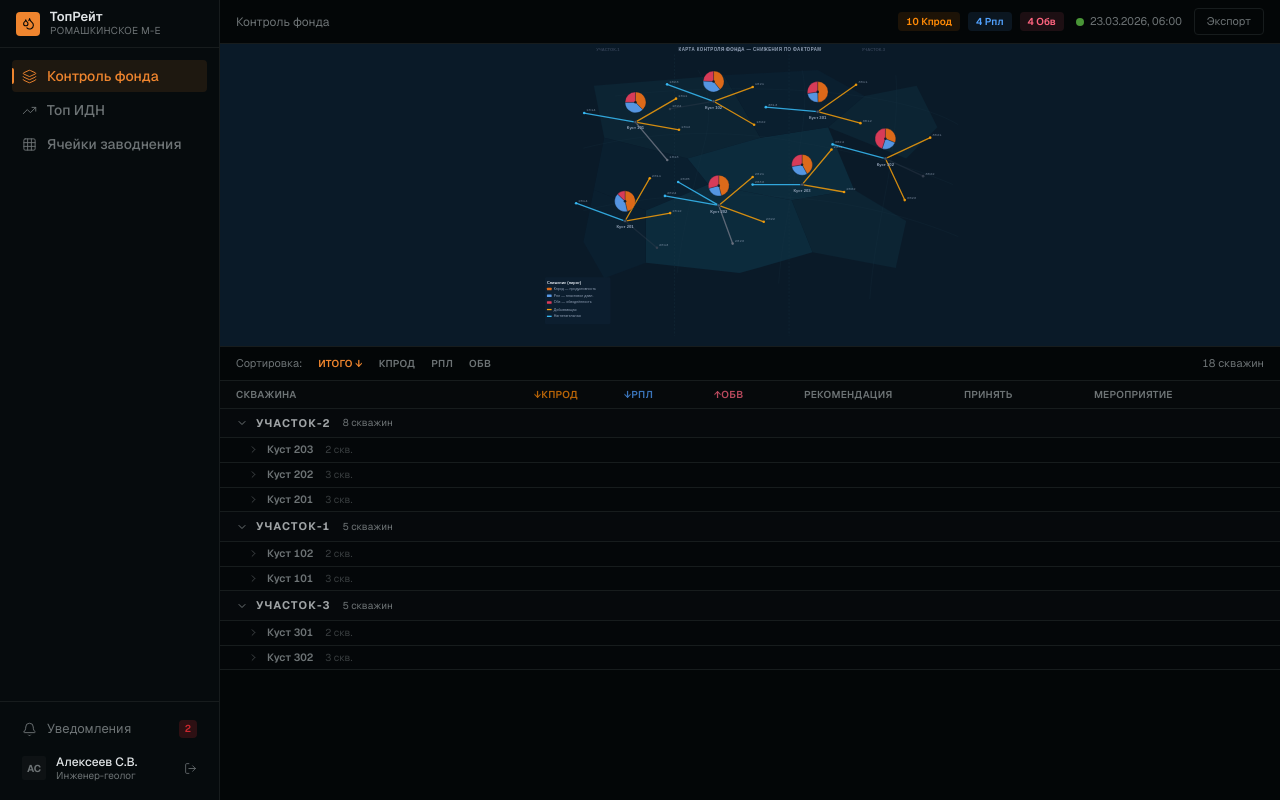
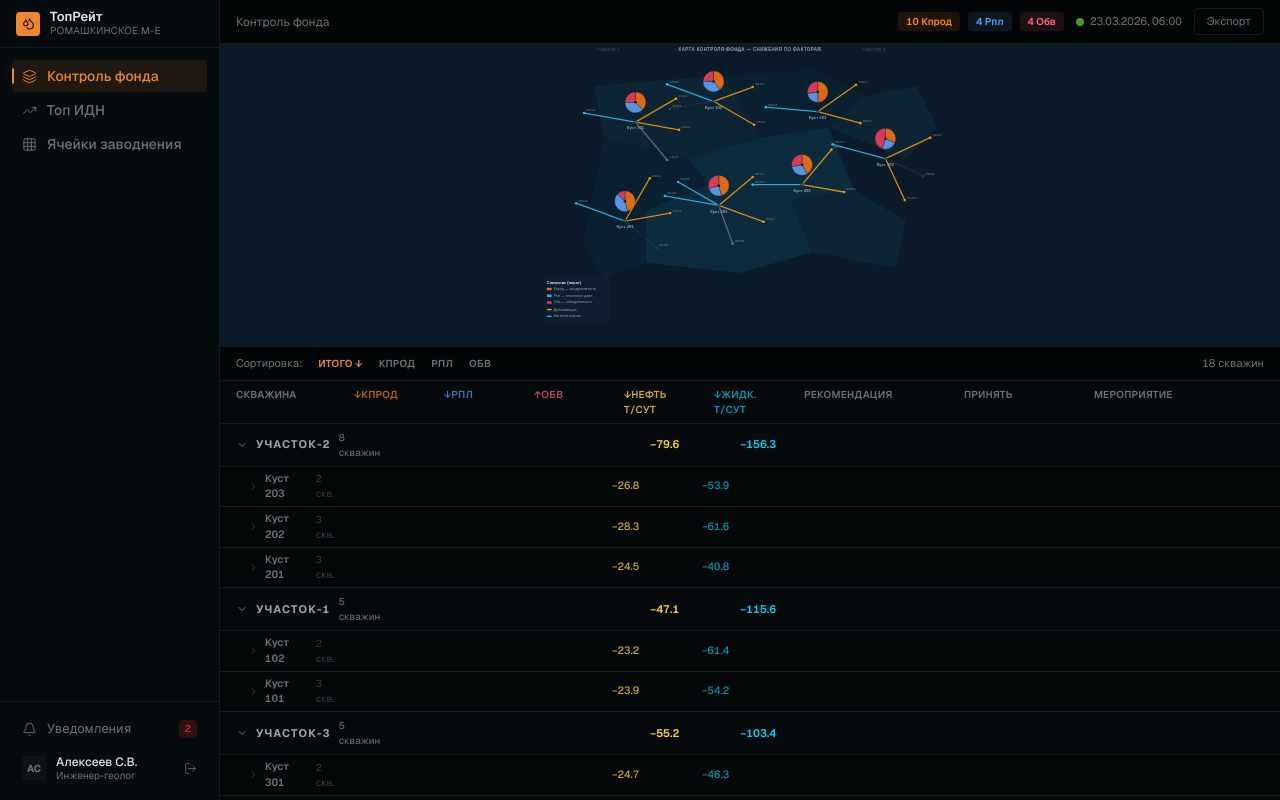
Before and after one commit to Burdakov/v0-oil-and-gas-system, a Next.js app: page /well-control in a window 1280 px wide. Built offline with nearby package versions, Linux system fonts and the light colour scheme.

Commit message:
feat: add absolute decline fields and table columns
Add 'oilDecline' and 'liquidDecline' fields; update table with sum rows for declines.

```diff
--- a/components/app-sidebar.tsx
+++ b/components/app-sidebar.tsx
@@ -142,8 +142,8 @@ export function AppSidebar() {
             АС
           </div>
           <div className="min-w-0 flex-1">
-            <p className="truncate text-[12px] font-medium text-foreground leading-tight">Алексеев С.В.</p>
-            <p className="truncate text-[10px] text-muted-foreground leading-tight">Инженер-геолог</p>
+            <p className="truncate text-[12px] font-medium text-foreground leading-tight">{"\u0410\u043b\u0435\u043a\u0441\u0435\u0435\u0432 \u0421.\u0412."}</p>
+            <p className="truncate text-[10px] text-muted-foreground leading-tight">{"\u0418\u043d\u0436\u0435\u043d\u0435\u0440-\u0433\u0435\u043e\u043b\u043e\u0433"}</p>
           </div>
           <button className="text-muted-foreground hover:text-foreground transition-colors" aria-label="Выйти">
             <LogOut size={13} strokeWidth={1.5} />
--- a/components/well-control/control-table.tsx
+++ b/components/well-control/control-table.tsx
@@ -159,11 +159,13 @@ export function WellControlTable({
 
       {/* Column header */}
       <div className="grid gap-0 border-b border-border bg-muted/30 px-4 py-1.5 shrink-0"
-        style={{ gridTemplateColumns: "1fr 90px 90px 90px 160px 130px 170px" }}>
+        style={{ gridTemplateColumns: "1fr 90px 90px 90px 90px 90px 160px 130px 170px" }}>
         <span className="text-[10px] font-semibold uppercase tracking-wide text-muted-foreground">Скважина</span>
         <span className="text-[10px] font-semibold uppercase tracking-wide text-orange-400/70">↓Кпрод</span>
         <span className="text-[10px] font-semibold uppercase tracking-wide text-blue-400/70">↓Рпл</span>
         <span className="text-[10px] font-semibold uppercase tracking-wide text-rose-400/70">↑Обв</span>
+        <span className="text-[10px] font-semibold uppercase tracking-wide text-amber-300/80">↓Нефть<br/>т/сут</span>
+        <span className="text-[10px] font-semibold uppercase tracking-wide text-cyan-400/70">↓Жидк.<br/>т/сут</span>
         <span className="text-[10px] font-semibold uppercase tracking-wide text-muted-foreground">Рекомендация</span>
         <span className="text-[10px] font-semibold uppercase tracking-wide text-muted-foreground">Принять</span>
         <span className="text-[10px] font-semibold uppercase tracking-wide text-muted-foreground">Мероприятие</span>
@@ -173,33 +175,66 @@ export function WellControlTable({
       <div className="flex-1 overflow-y-auto">
         {grouped.map((area) => (
           <div key={area.areaId}>
-            {/* Area row */}
+            {/* Area row with subtotals */}
+            {(() => {
+              const areaWells = area.clusters.flatMap((c) => c.wells)
+              const areaOil = areaWells.reduce((s, w) => s + w.oilDecline, 0)
+              const areaLiq = areaWells.reduce((s, w) => s + w.liquidDecline, 0)
+              return (
                 <button
                   onClick={() => toggleArea(area.areaId)}
-              className="flex w-full items-center gap-2 border-b border-border bg-card/60 px-4 py-1.5 text-left hover:bg-accent/40 transition-colors"
+                  className="grid w-full items-center border-b border-border bg-card/60 px-4 py-1.5 text-left hover:bg-accent/40 transition-colors"
+                  style={{ gridTemplateColumns: "1fr 90px 90px 90px 90px 90px 160px 130px 170px" }}
                 >
+                  <div className="flex items-center gap-2">
                     {expandedAreas.has(area.areaId)
                       ? <ChevronDown size={12} className="shrink-0 text-muted-foreground" />
                       : <ChevronRight size={12} className="shrink-0 text-muted-foreground" />}
                     <span className="text-[11px] font-bold uppercase tracking-widest text-foreground/70">{area.areaName}</span>
-              <span className="ml-1 text-[10px] text-muted-foreground">
-                {area.clusters.reduce((s, c) => s + c.wells.length, 0)} скважин
-              </span>
+                    <span className="text-[10px] text-muted-foreground">{areaWells.length} скважин</span>
+                  </div>
+                  <span />
+                  <span />
+                  <span />
+                  <span className="text-[11px] font-semibold text-amber-300 tabular-nums">−{areaOil.toFixed(1)}</span>
+                  <span className="text-[11px] font-semibold text-cyan-400 tabular-nums">−{areaLiq.toFixed(1)}</span>
+                  <span />
+                  <span />
+                  <span />
                 </button>
+              )
+            })()}
 
             {expandedAreas.has(area.areaId) && area.clusters.map((cluster) => (
               <div key={cluster.clusterId}>
-                {/* Cluster row */}
+                {/* Cluster row with subtotals */}
+                {(() => {
+                  const clOil = cluster.wells.reduce((s, w) => s + w.oilDecline, 0)
+                  const clLiq = cluster.wells.reduce((s, w) => s + w.liquidDecline, 0)
+                  return (
                     <button
                       onClick={() => toggleCluster(cluster.clusterId)}
-                  className="flex w-full items-center gap-2 border-b border-border bg-card/30 px-7 py-1 text-left hover:bg-accent/30 transition-colors"
+                      className="grid w-full items-center border-b border-border bg-card/30 px-7 py-1 text-left hover:bg-accent/30 transition-colors"
+                      style={{ gridTemplateColumns: "1fr 90px 90px 90px 90px 90px 160px 130px 170px" }}
                     >
+                      <div className="flex items-center gap-1.5">
                         {expandedClusters.has(cluster.clusterId)
                           ? <ChevronDown size={11} className="shrink-0 text-muted-foreground/60" />
                           : <ChevronRight size={11} className="shrink-0 text-muted-foreground/60" />}
                         <span className="text-[10.5px] font-semibold text-muted-foreground">{cluster.clusterName}</span>
-                  <span className="ml-1 text-[10px] text-muted-foreground/50">{cluster.wells.length} скв.</span>
+                        <span className="text-[10px] text-muted-foreground/50">{cluster.wells.length} скв.</span>
+                      </div>
+                      <span />
+                      <span />
+                      <span />
+                      <span className="text-[10.5px] font-medium text-amber-300/80 tabular-nums">−{clOil.toFixed(1)}</span>
+                      <span className="text-[10.5px] font-medium text-cyan-400/70 tabular-nums">−{clLiq.toFixed(1)}</span>
+                      <span />
+                      <span />
+                      <span />
                     </button>
+                  )
+                })()}
 
                 {expandedClusters.has(cluster.clusterId) && cluster.wells.map((well) => {
                   const rs = rowStates.get(well.wellId) ?? { actionStatus: "pending", gtmOption: null, showGtm: false }
@@ -212,7 +247,7 @@ export function WellControlTable({
                         "grid items-start gap-0 border-b border-border/50 px-11 py-2 transition-colors",
                         isSelected ? "bg-primary/8" : "hover:bg-accent/20",
                       )}
-                      style={{ gridTemplateColumns: "1fr 90px 90px 90px 160px 130px 170px" }}
+                      style={{ gridTemplateColumns: "1fr 90px 90px 90px 90px 90px 160px 130px 170px" }}
                       onClick={() => onWellSelect(isSelected ? null : well.wellId)}
                     >
                       {/* Well name + dominant factor */}
@@ -238,6 +273,16 @@ export function WellControlTable({
                       {/* Обв increase bar */}
                       <div onClick={(e) => e.stopPropagation()}>
                         <Bar value={well.obvDecline} max={18} color="bg-rose-400" />
+                      </div>
+
+                      {/* Oil decline */}
+                      <div className="flex flex-col gap-0.5" onClick={(e) => e.stopPropagation()}>
+                        <span className="text-[11px] font-semibold tabular-nums text-amber-300">−{well.oilDecline.toFixed(1)}</span>
+                      </div>
+
+                      {/* Liquid decline */}
+                      <div className="flex flex-col gap-0.5" onClick={(e) => e.stopPropagation()}>
+                        <span className="text-[11px] font-semibold tabular-nums text-cyan-400">−{well.liquidDecline.toFixed(1)}</span>
                       </div>
 
                       {/* Recommendation text */}
--- a/lib/well-control-data.ts
+++ b/lib/well-control-data.ts
@@ -17,6 +17,9 @@ export type WellDecline = {
   kprodDecline: number  // % снижения Кпрод
   rplDecline: number    // % снижения Рпл
   obvDecline: number    // % роста Обв (percentage points)
+  // Absolute production declines, т/сут
+  oilDecline: number    // суммарное снижение дебита нефти, т/сут
+  liquidDecline: number // суммарное снижение дебита жидкости, т/сут
   // Dominant factor driving the decline
   dominantFactor: DeclineFactor
   // Current values
@@ -92,6 +95,12 @@ function buildDeclineData(): WellDecline[] {
         const rpl = r(85, 180, 1)
         const obv = w.current.waterCut
 
+        // Absolute declines derived from current rates and relative decline magnitudes
+        const baseLiquid = w.current.liquidRate
+        const baseOil = w.current.oilRate
+        const liquidDecline = parseFloat((baseLiquid * (kprodDecline / 100 * 0.6 + rplDecline / 100 * 0.3 + obvDecline / 100 * 0.1)).toFixed(1))
+        const oilDecline = parseFloat((baseOil * (kprodDecline / 100 * 0.55 + rplDecline / 100 * 0.35 + obvDecline / 100 * 0.1)).toFixed(1))
+
         result.push({
           wellId: w.id,
           wellName: w.name,
@@ -102,6 +111,8 @@ function buildDeclineData(): WellDecline[] {
           kprodDecline,
           rplDecline,
           obvDecline,
+          oilDecline,
+          liquidDecline,
           dominantFactor: dominant,
           kprod,
           rpl,
```
Lines whose indentation alone changed are shown as unchanged.
